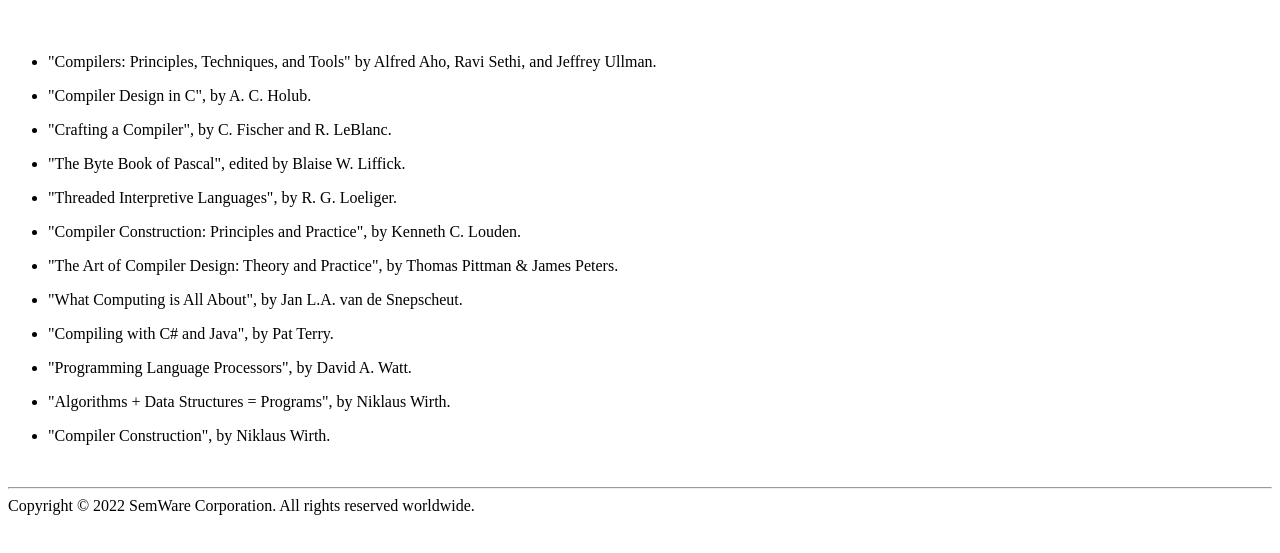
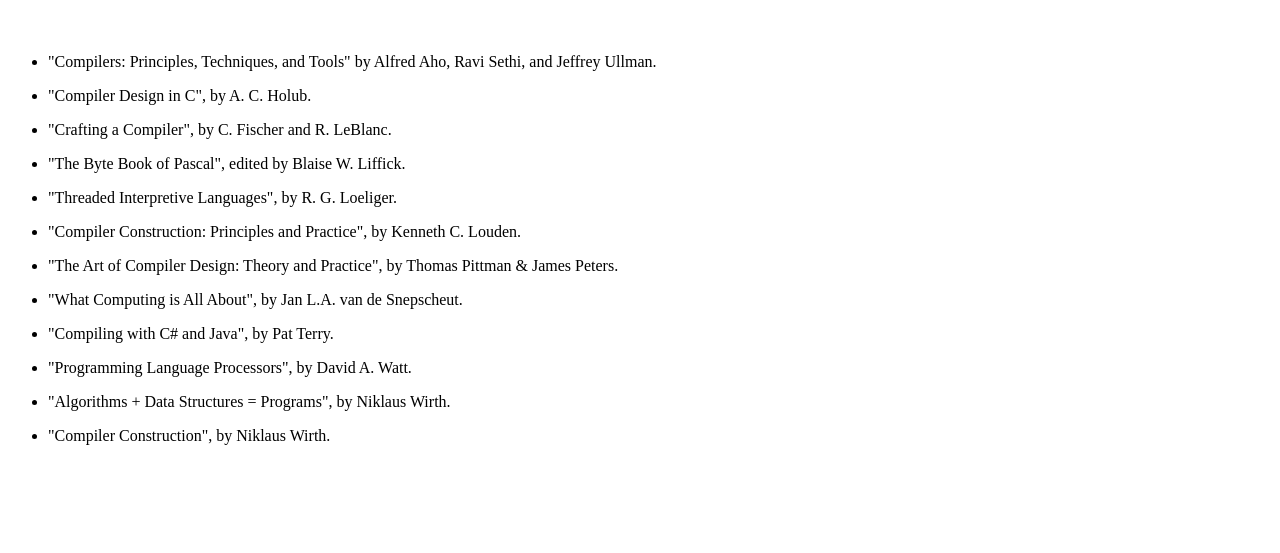
Before and after one commit to borismix/borismix.github.io, a plain HTML site: page SimpleCompiler/07-References.html in a window 1280 px wide. Shown: the part 61-614 px from the top of the page. Drawn offline with Linux system fonts and the light colour scheme.

Commit message:
Update 07-References.html

```diff
--- a/SimpleCompiler/07-References.html
+++ b/SimpleCompiler/07-References.html
@@ -62,10 +62,7 @@
 <ul><li>"Compiler Construction", by Niklaus Wirth.
 </ul>
 
+<div w3-include-html="CopyRight.html"></div>
 
-
-<br>
-<hr>
-Copyright © 2022 SemWare Corporation. All rights reserved worldwide.
 </body>
 </html>
```
